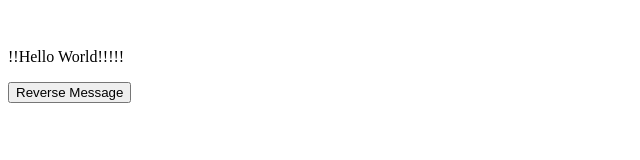
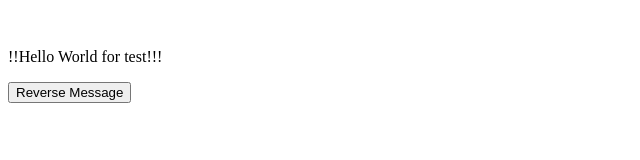
Before and after one commit to Risa0727/pwa-test, a plain HTML site: page index.html in a window 1280 px wide. Shown: the full height of the page, 0-640 px from the left. Drawn offline with nearby package versions, Linux system fonts and the light colour scheme.

Commit message:
Add files via upload

```diff
--- a/index.html
+++ b/index.html
@@ -26,7 +26,7 @@
     var app = new Vue({
       el: '#app',
       data: {
-        message: '!!Hello World!!!!!'
+        message: '!!Hello World for test!!!'
       },
       methods: {
         reverseMessage: function () {
```
